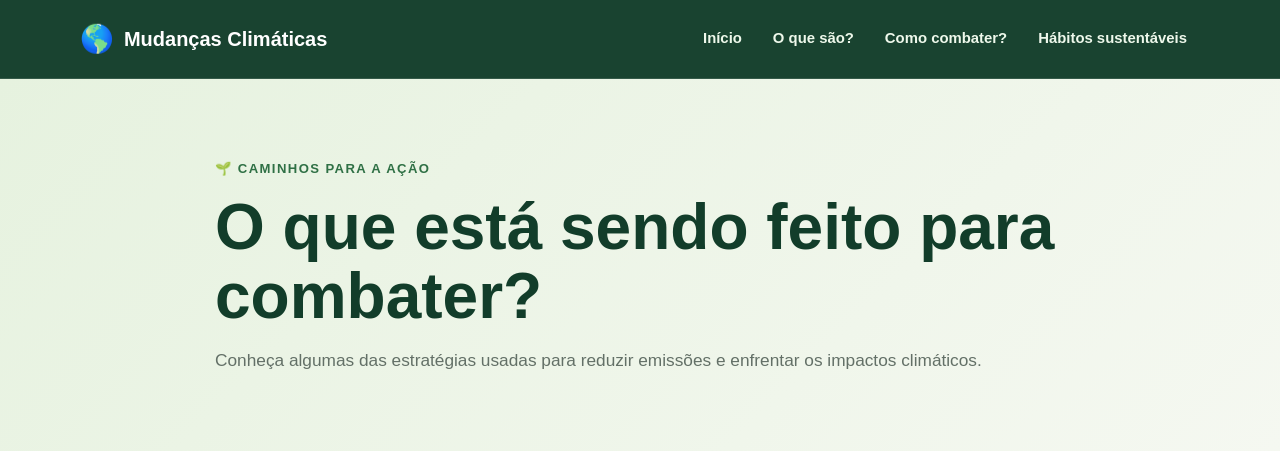
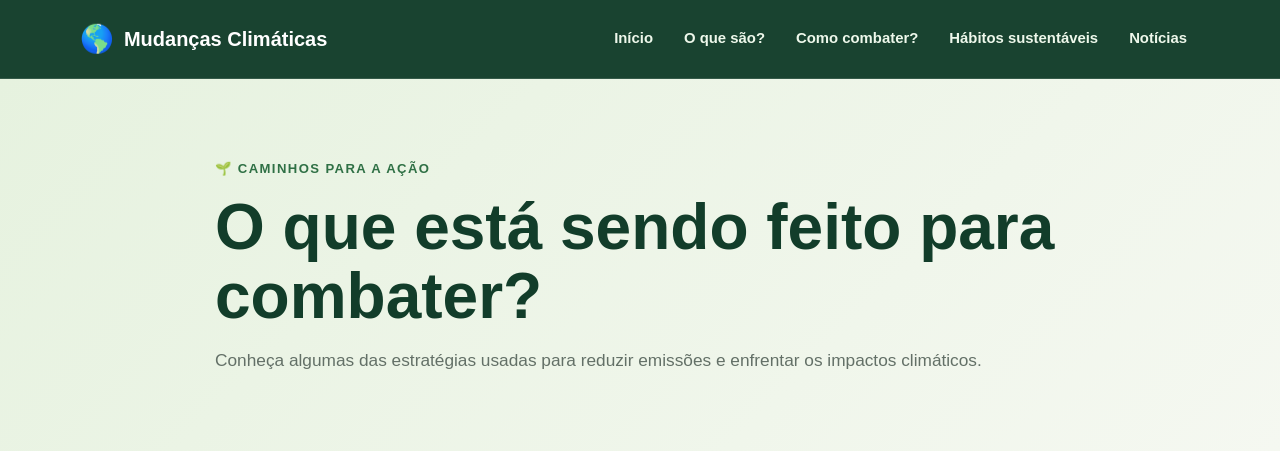
Before and after one commit to Vaichulonis/-LTIMO-PROJETO-VERDADEIRO, a Flask app: page /combate in a window 1280 px wide. Shown: the top 451 px of the page. Run offline with Flask 3, Linux system fonts and the light colour scheme.

Commit message:
Add 'Notícias' link to navigation menu

```diff
--- a/projeto-mudancas-climaticas/templates/base.html
+++ b/projeto-mudancas-climaticas/templates/base.html
@@ -21,6 +21,7 @@
                 <a href="{{ url_for('mudancas_climaticas') }}">O que são?</a>
                 <a href="{{ url_for('combate') }}">Como combater?</a>
                 <a href="{{ url_for('habitos') }}">Hábitos sustentáveis</a>
+                <a href="{{ url_for('noticias') }}">Notícias</a>
             </nav>
         </div>
     </header>
```
